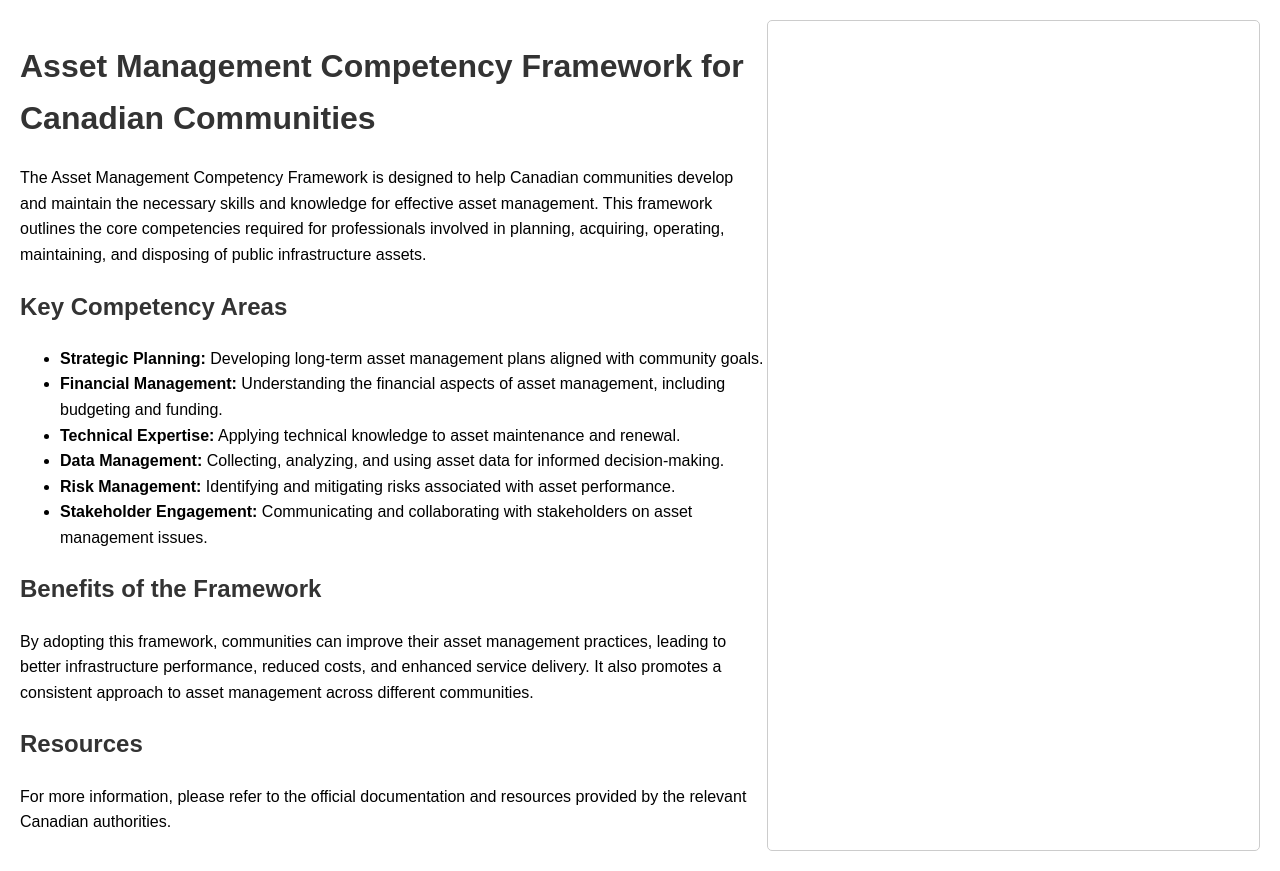
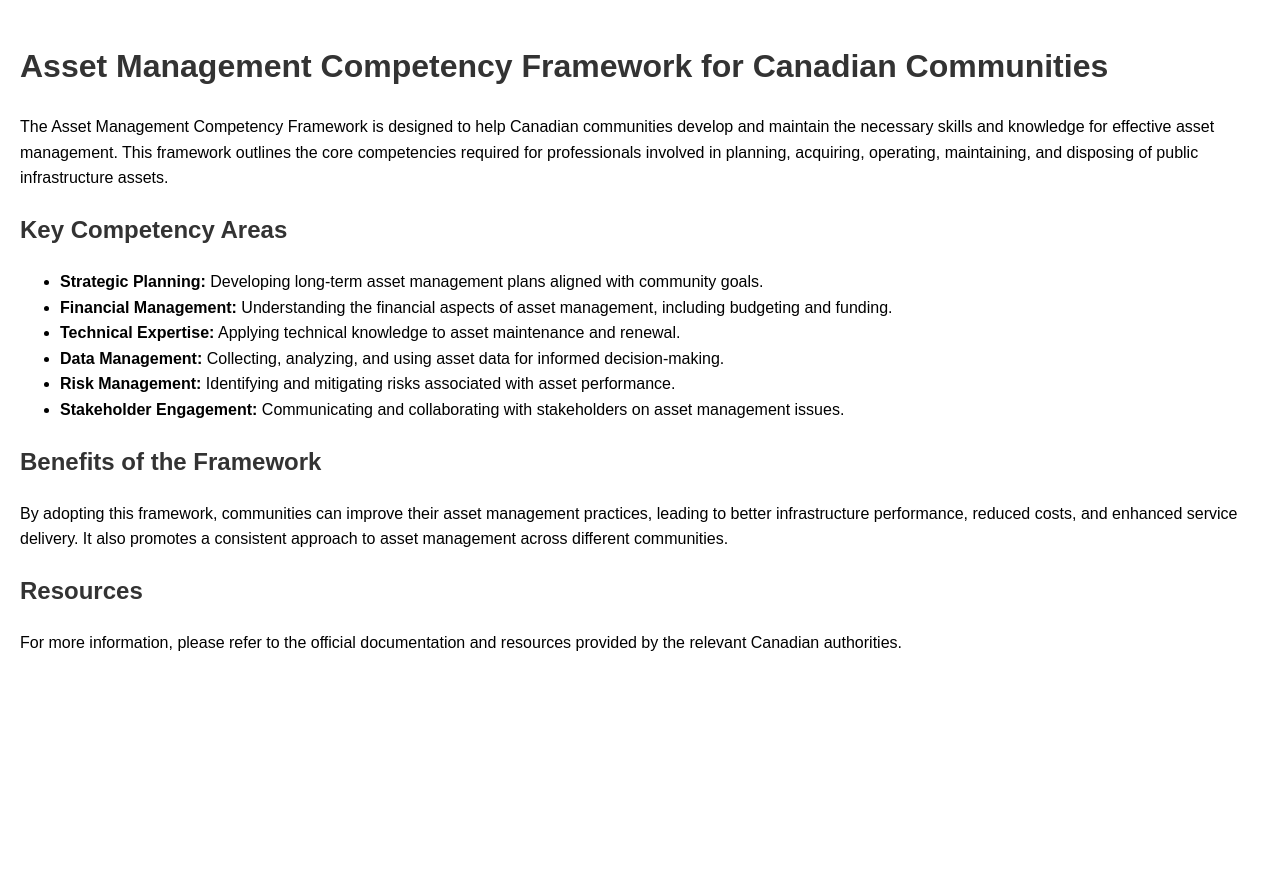
Before and after one commit to ken8/cnamassistant, a website: page index.html in a window 1280 px wide. After the commit the page ends 800 px from the top, so only its background shows below. Drawn offline with Linux system fonts and the light colour scheme.

Commit message:
Initial commit from your app

```diff
--- a/index.html
+++ b/index.html
@@ -19,13 +19,12 @@
           justify-content: space-between;
         }
         .content {
-          width: 60%;
+          width: 100%;
         }
         .chatbot {
-          width: 38%;
-          border: 1px solid #ccc;
-          border-radius: 5px;
-          padding: 10px;
+          width: 100%;
+          text-align: center;
+          margin-top: 20px;
         }
       </style>
     </head>
@@ -60,10 +59,10 @@
             the relevant Canadian authorities.
           </p>
         </div>
-        <div class="chatbot">
-          <script async type='module' src='https://interfaces.zapier.com/assets/web-components/zapier-interfaces/zapier-interfaces.esm.js'></script>
-          <zapier-interfaces-chatbot-embed is-popup='false' chatbot-id='cm5jkq1du007x11psb8kd9gn1' height='600px' width='400px'></zapier-interfaces-chatbot-embed>
-        </div>
+      </div>
+      <div class="chatbot">
+        <script async type='module' src='https://interfaces.zapier.com/assets/web-components/zapier-interfaces/zapier-interfaces.esm.js'></script>
+        <zapier-interfaces-chatbot-embed is-popup='true' chatbot-id='cm5jkq1du007x11psb8kd9gn1'></zapier-interfaces-chatbot-embed>
       </div>
     </body>
     </html>
```
